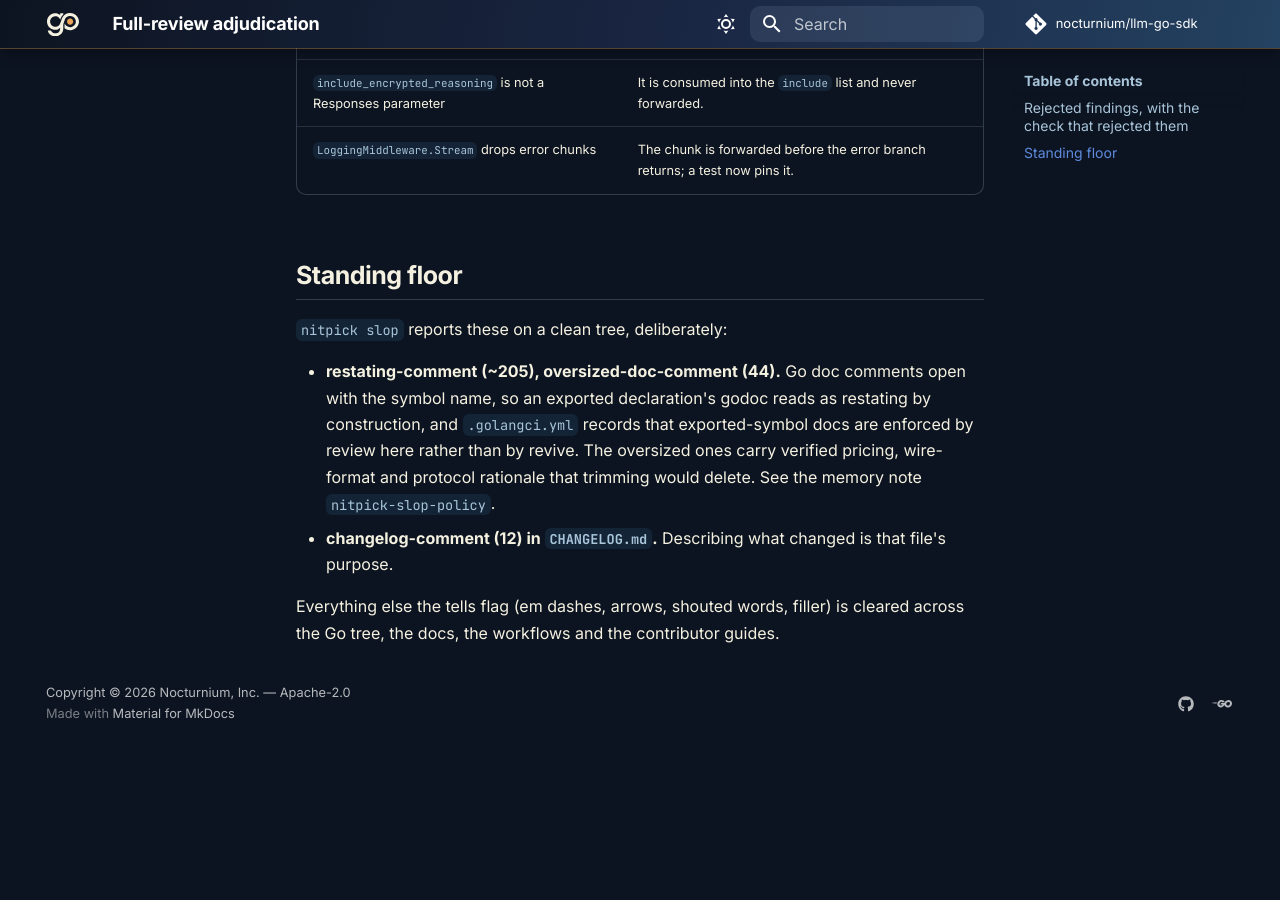
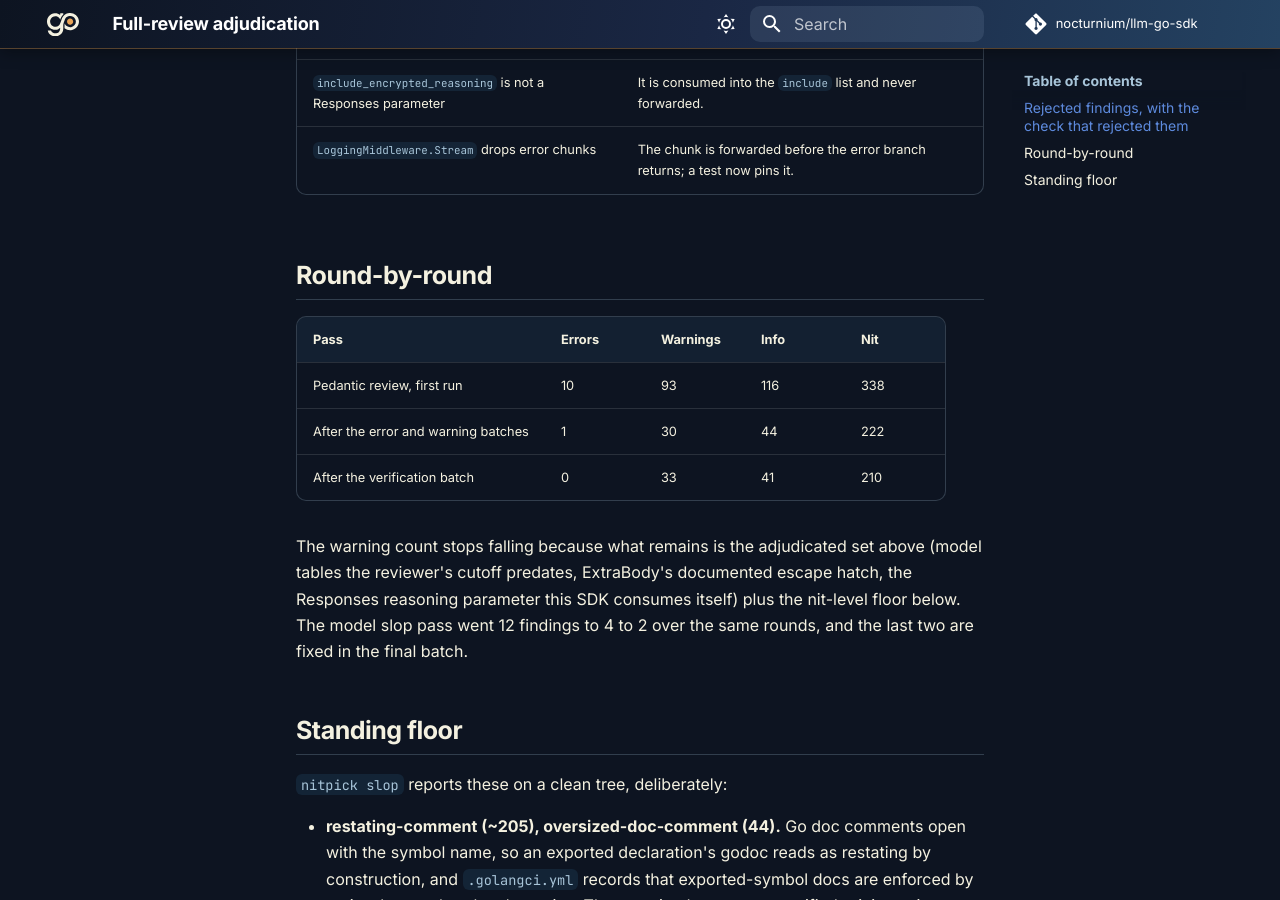
Before and after one commit to nocturnium/llm-go-sdk, an MkDocs documentation site: the page built from docs/nitpick-adjudication.md, in a window 1280 px wide and 900 px high, scrolled down 1254 px. Built offline with MkDocs 1.6.1 and Material for MkDocs 9.7.7, drawn with Linux system fonts in a browser that asks for light colours; comment, search, counter and statistics services are not loaded; before the commit the page ends 1990 px from its top, so only the background shows below that.

Commit message:
docs: record the round-by-round counts in the review adjudication

```diff
--- a/docs/nitpick-adjudication.md
+++ b/docs/nitpick-adjudication.md
@@ -25,6 +25,20 @@ remaining nit-level classes are a standing floor, described at the end.
 | `include_encrypted_reasoning` is not a Responses parameter | It is consumed into the `include` list and never forwarded. |
 | `LoggingMiddleware.Stream` drops error chunks | The chunk is forwarded before the error branch returns; a test now pins it. |
 
+## Round-by-round
+
+| Pass | Errors | Warnings | Info | Nit |
+| --- | --- | --- | --- | --- |
+| Pedantic review, first run | 10 | 93 | 116 | 338 |
+| After the error and warning batches | 1 | 30 | 44 | 222 |
+| After the verification batch | 0 | 33 | 41 | 210 |
+
+The warning count stops falling because what remains is the adjudicated set
+above (model tables the reviewer's cutoff predates, ExtraBody's documented
+escape hatch, the Responses reasoning parameter this SDK consumes itself) plus
+the nit-level floor below. The model slop pass went 12 findings to 4 to 2 over
+the same rounds, and the last two are fixed in the final batch.
+
 ## Standing floor
 
 `nitpick slop` reports these on a clean tree, deliberately:
```
